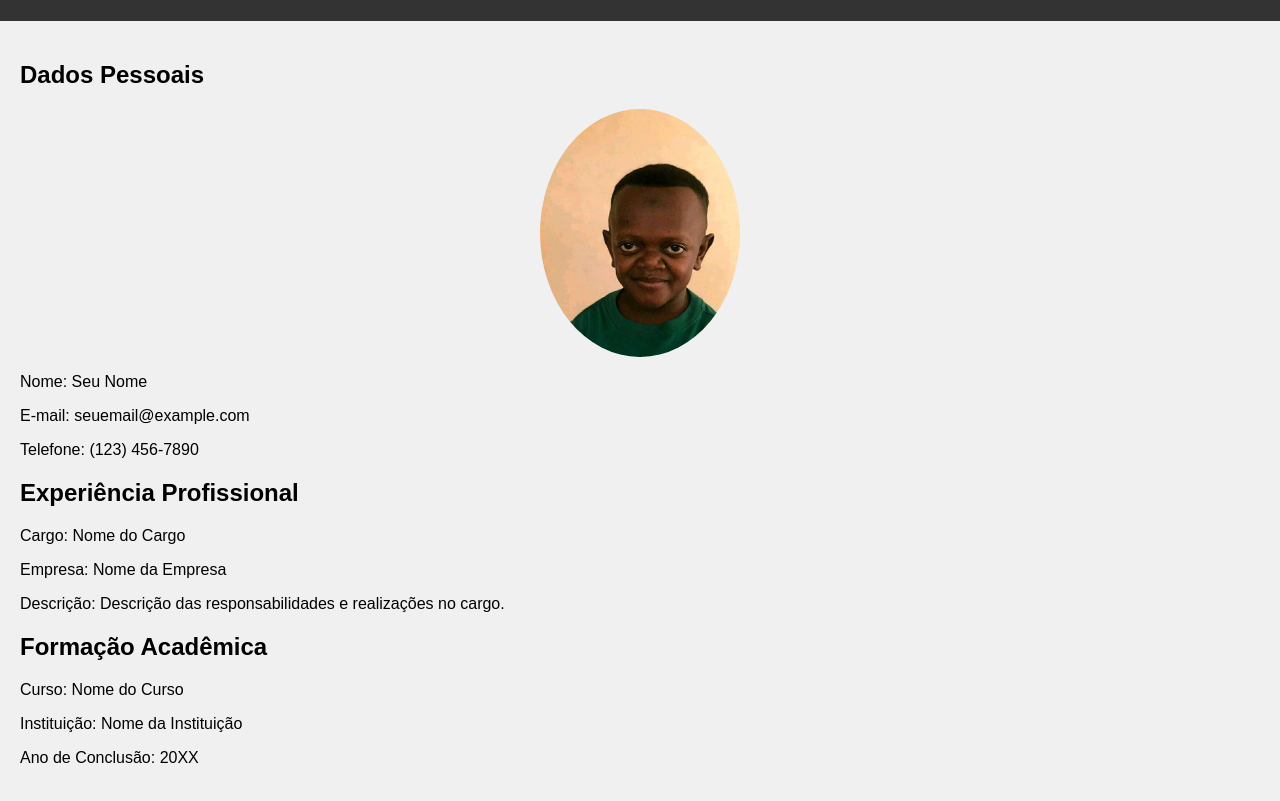
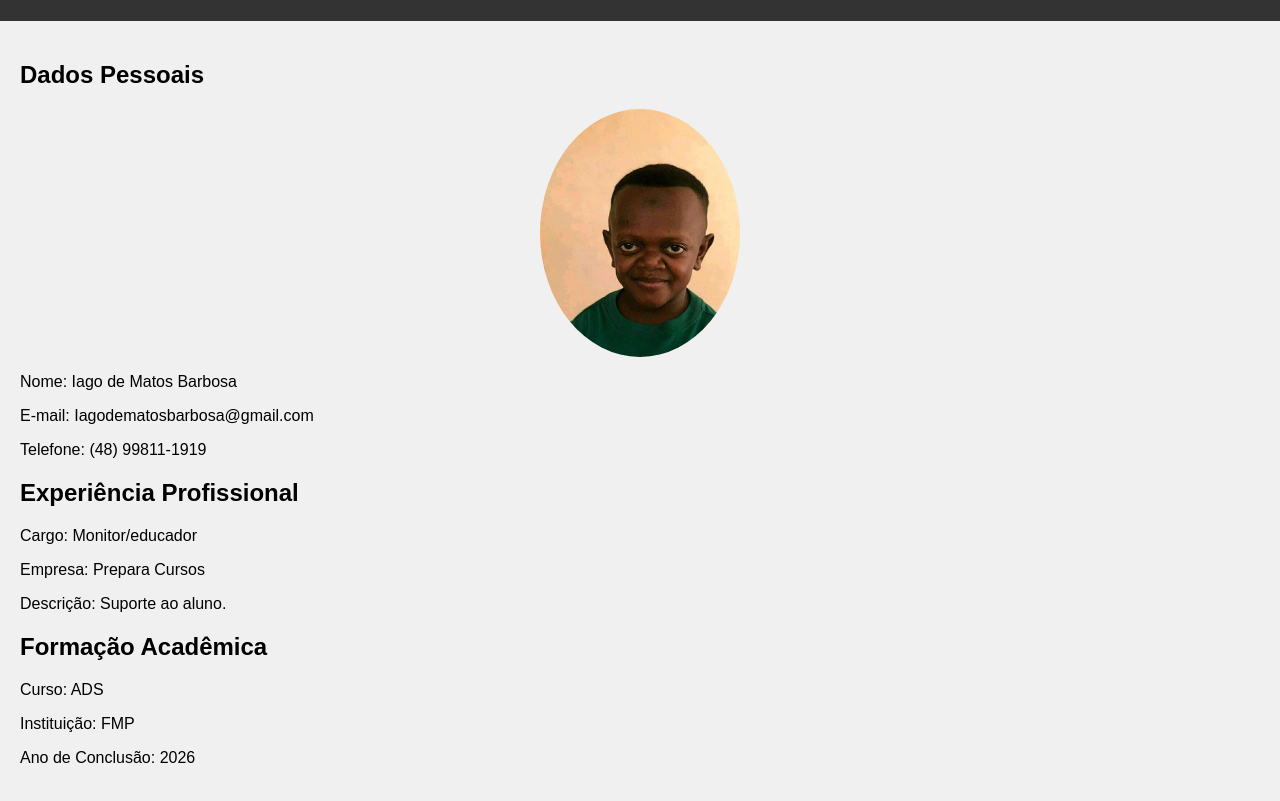
Before and after one commit to iago-matos/curriculum, a plain HTML site: page index.html in a window 1280 px wide. Shown: the part 99-900 px from the top of the page. Drawn offline with Linux system fonts and the light colour scheme.

Commit message:
Update index.html

```diff
--- a/index.html
+++ b/index.html
@@ -36,19 +36,19 @@
     <div id="main-content">
         <h2>Dados Pessoais</h2>
         <img id="profile-image" src="perfil.jpg" alt="Foto de Perfil">
-        <p>Nome: Seu Nome</p>
-        <p>E-mail: seuemail@example.com</p>
-        <p>Telefone: (123) 456-7890</p>
+        <p>Nome: Iago de Matos Barbosa</p>
+        <p>E-mail: Iagodematosbarbosa@gmail.com</p>
+        <p>Telefone: (48) 99811-1919</p>
 
         <h2>Experiência Profissional</h2>
-        <p>Cargo: Nome do Cargo</p>
-        <p>Empresa: Nome da Empresa</p>
-        <p>Descrição: Descrição das responsabilidades e realizações no cargo.</p>
+        <p>Cargo: Monitor/educador</p>
+        <p>Empresa: Prepara Cursos</p>
+        <p>Descrição: Suporte ao aluno.</p>
 
         <h2>Formação Acadêmica</h2>
-        <p>Curso: Nome do Curso</p>
-        <p>Instituição: Nome da Instituição</p>
-        <p>Ano de Conclusão: 20XX</p>
+        <p>Curso: ADS</p>
+        <p>Instituição: FMP</p>
+        <p>Ano de Conclusão: 2026</p>
     </div>
 </body>
 </html>
```
